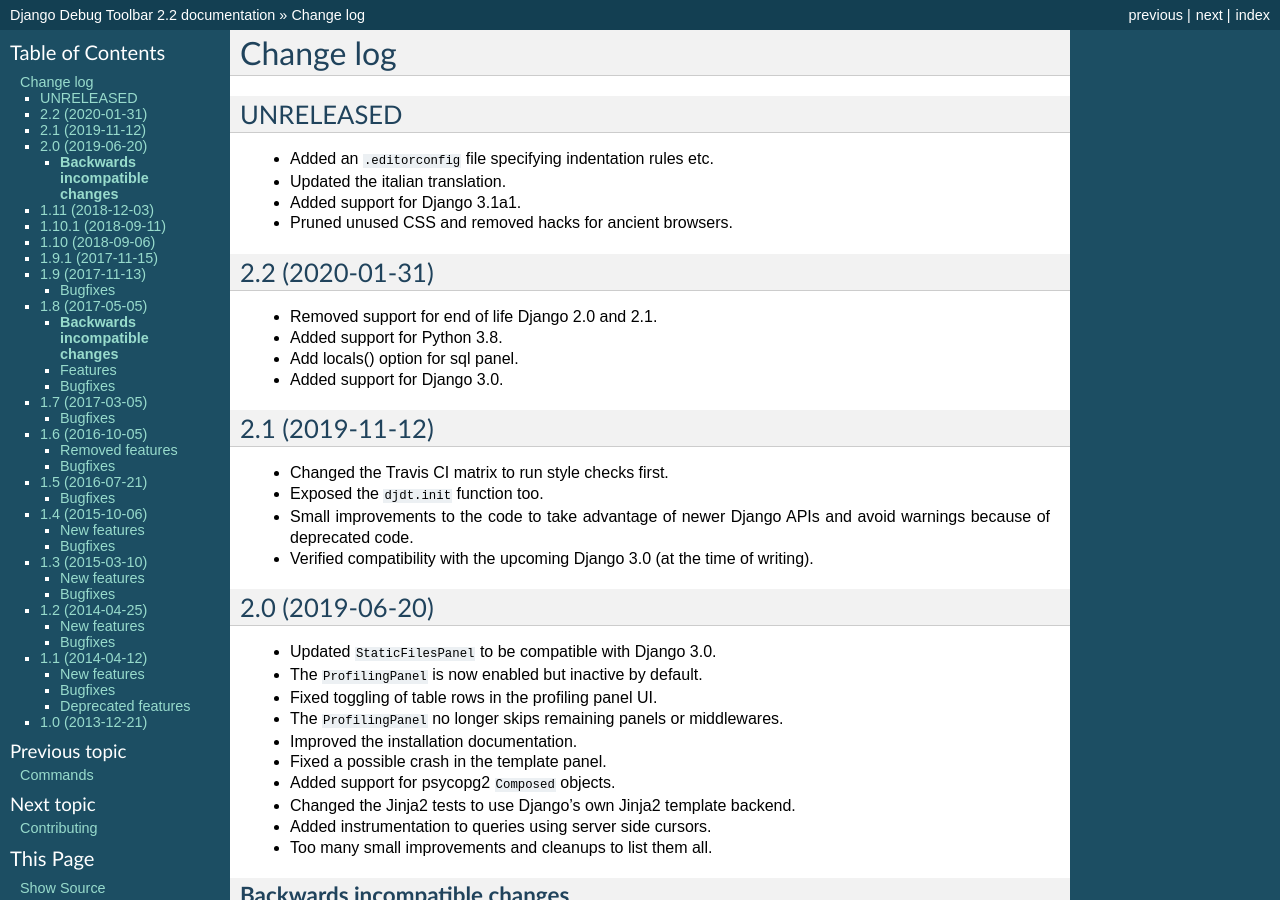
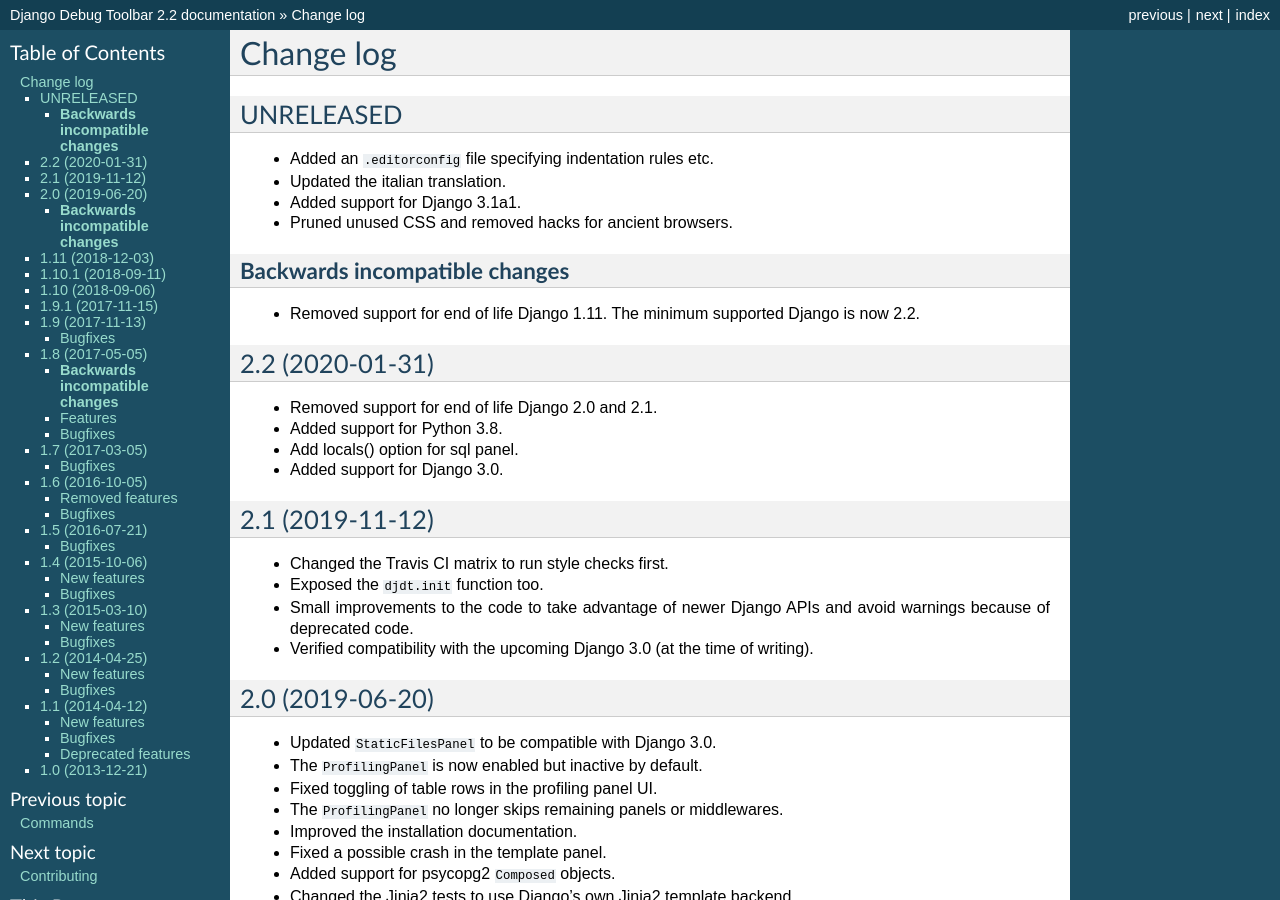
Before and after one commit to jazzband/django-debug-toolbar, a Sphinx documentation site: the page built from docs/changes.rst, in a window 1280 px wide and 900 px high. Built offline with Sphinx 7.4.7, drawn with Linux system fonts in a browser that asks for light colours.

Commit message:
Remove support for end-of-life Django 1.1
Django 1.11 went end of life on April 1, 2020. It is no longer receiving
bug fixes, including for security issues.

Removing support will reduce testing resources and avoid the need for
future contributions to consider compatibility with unmaintained
versions of Django.

For a complete list of supported Django versions, see:
https://www.djangoproject.com/download/#supported-versions

```diff
--- a/README.rst
+++ b/README.rst
@@ -32,7 +32,7 @@
 contributed by the community.
 
 The current stable version of the Debug Toolbar is 2.2. It works on
-Django ≥ 1.11.
+Django ≥ 2.2.
 
 Documentation, including installation and configuration instructions, is
 available at https://django-debug-toolbar.readthedocs.io/.
--- a/docs/changes.rst
+++ b/docs/changes.rst
@@ -9,6 +9,11 @@
 * Added support for Django 3.1a1.
 * Pruned unused CSS and removed hacks for ancient browsers.
 
+**Backwards incompatible changes**
+~~~~~~~~~~~~~~~~~~~~~~~~~~~~~~~~~~
+
+* Removed support for end of life Django 1.11. The minimum supported Django is
+  now 2.2.
 
 2.2 (2020-01-31)
 ----------------
--- a/setup.py
+++ b/setup.py
@@ -24,14 +24,13 @@
     license_files=["LICENSE"],
     packages=find_packages(exclude=("tests.*", "tests", "example")),
     python_requires=">=3.5",
-    install_requires=["Django>=1.11", "sqlparse>=0.2.0"],
+    install_requires=["Django>=2.2", "sqlparse>=0.2.0"],
     include_package_data=True,
     zip_safe=False,  # because we're including static files
     classifiers=[
         "Development Status :: 5 - Production/Stable",
         "Environment :: Web Environment",
         "Framework :: Django",
-        "Framework :: Django :: 1.11",
         "Framework :: Django :: 2.2",
         "Framework :: Django :: 3.0",
         "Intended Audience :: Developers",
```
Also changed, not shown: .travis.yml, 1 other file.
